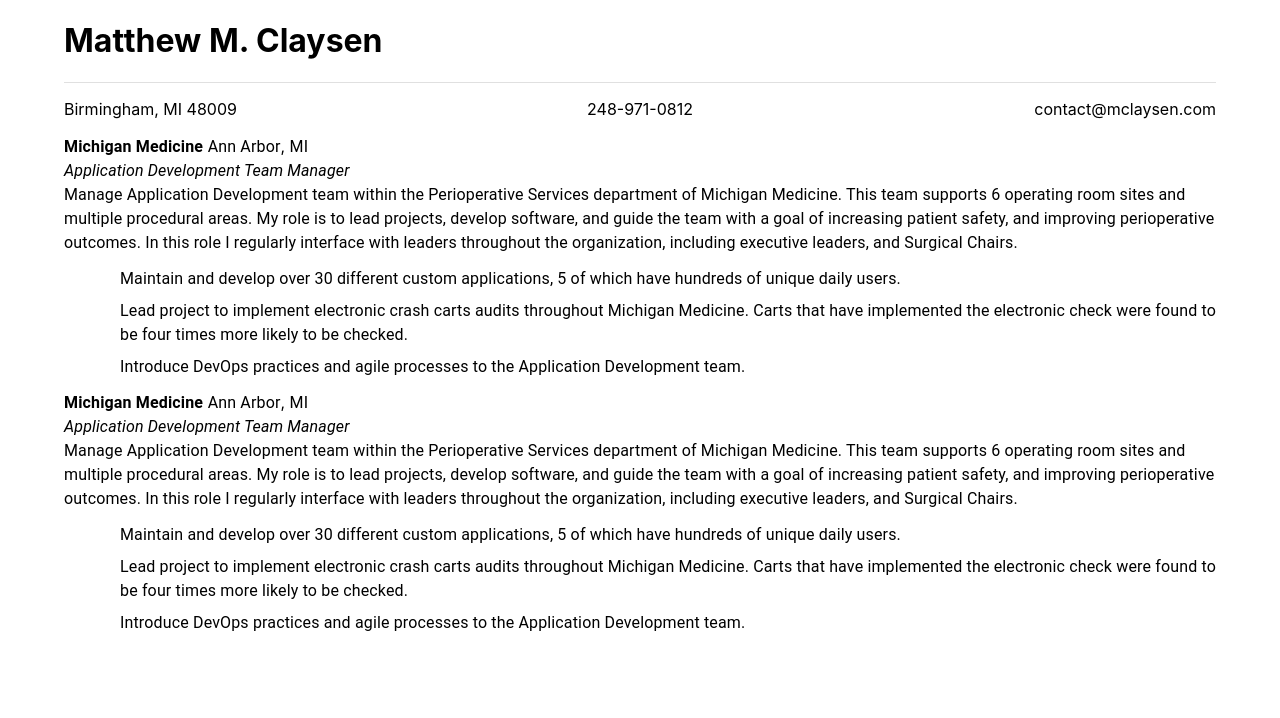
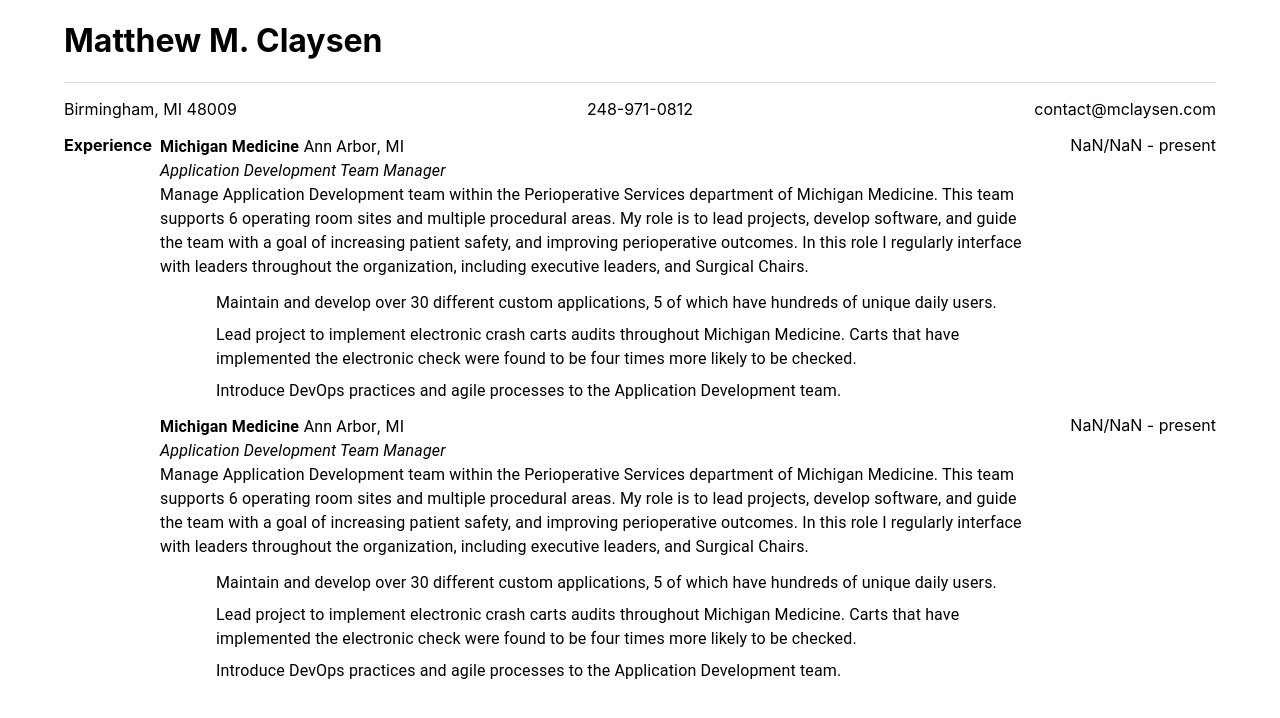
Before and after one commit to mclaysen/website, a React (Create React App) app: page / in a window 1280 px wide. Shown: the top 718 px of the page. Built offline with nearby package versions, Linux system fonts and the light colour scheme.

Commit message:
Add in experience header and include the time frame

```diff
--- a/src/components/ProfessionalExperience.tsx
+++ b/src/components/ProfessionalExperience.tsx
@@ -9,16 +9,37 @@
 import { ResumeMainProps, Role } from './ResumeProps';
 import { createTheme, ThemeProvider, styled } from '@mui/material/styles';
 import {theme} from '../theme/typeography';
+import { start } from 'repl';
 
+const GetYearInformation = (startDate: Date, endDate: Date | undefined, currentRole: Boolean) => {
 
+  let endText = "";
 
-const ProfessionalExperience = ({role} : {role: Role}) => {
+  let startDateValue = new Date(startDate);
+  if(currentRole || endDate === undefined)
+  {
+    endText = "present";
+  }
+  else
+  {
+    let endDateValue = new Date(endDate)
+    endText = endDateValue.getMonth() + "/"+endDateValue.getFullYear();
+  }
+  return startDateValue.getMonth()+"/"+startDateValue.getFullYear() + " - " + endText;
+}
+
+const ProfessionalExperience = ({role, index} : {role: Role, index: Number}) => {
 
   return (<Box sx={{
     display: "flex",
     textAlign: "left"
   }}>
     <ThemeProvider theme={theme}>
+      <Grid container>
+        <Grid item xs={1}>
+          {index==0 ? <Box sx={{fontWeight: 'bold'}}>Experience</Box> : <Box></Box>}
+        </Grid>
+        <Grid item xs={9}>
           <Grid container spacing={0}>
             <Grid item xs={12}>
               <Box>
@@ -45,8 +66,11 @@
               </List>
             </Grid>
           </Grid>
-
-
+        </Grid>
+        <Grid item xs={2}>
+          <Box sx={{textAlign: 'right'}}>{GetYearInformation(role.startDate, role.endDate, role.currentRole)}</Box>
+        </Grid>
+      </Grid>
     </ThemeProvider>
   </Box>)
 };
--- a/src/components/Resume.tsx
+++ b/src/components/Resume.tsx
@@ -62,7 +62,7 @@
           </Grid>
         </Grid>
           {data?.jobExperience?.map((value, index)=>{
-            return <ProfessionalExperience role={value}></ProfessionalExperience>
+            return <ProfessionalExperience role={value} index={index}></ProfessionalExperience>
           })}
 
 
--- a/src/components/ResumeProps.tsx
+++ b/src/components/ResumeProps.tsx
@@ -13,10 +13,8 @@
 export interface Role {
     company: string;
     location: Address;
-    startMonth: number;
-    startYear: number;
-    endMonth?: number;
-    endYear?: number;
+    startDate: Date;
+    endDate?: Date;
     currentRole: boolean;
     title: string;
     summary: string;
```
Lines whose indentation alone changed are shown as unchanged.
